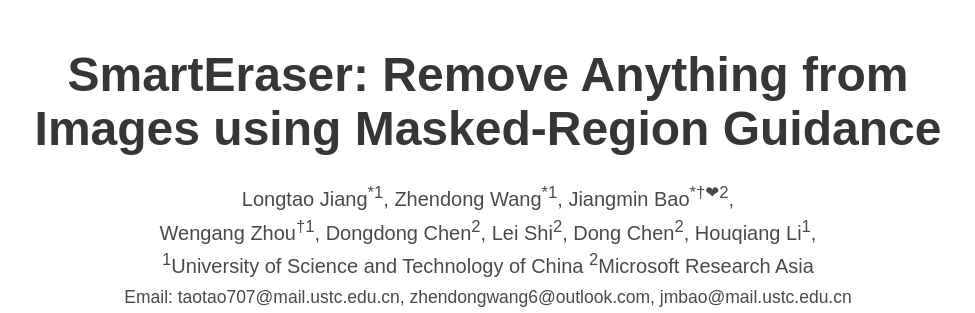
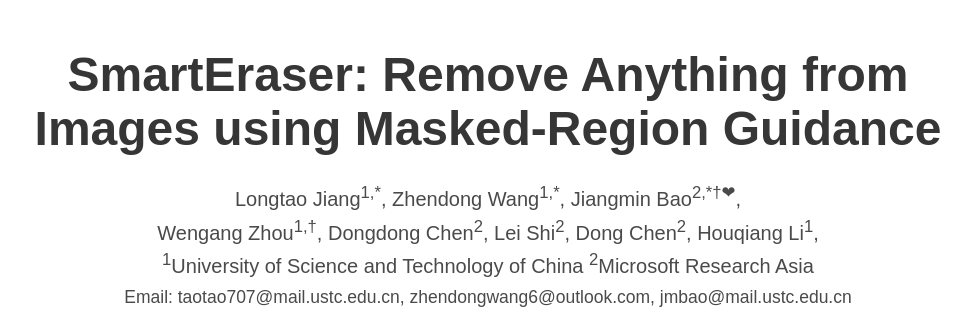
Before and after one commit to longtaojiang/smarteraser.github.io, a plain HTML site: page index.html in a window 1280 px wide. Shown: the top 313 px of the page, without its empty margins (152-1127 px from the left). Drawn offline with nearby package versions, Linux system fonts and the light colour scheme; some icons are missing; a web font is replaced by a local one.

Commit message:
Update index.html

```diff
--- a/index.html
+++ b/index.html
@@ -55,11 +55,11 @@
             <h1 class="title is-1 publication-title">SmartEraser: Remove Anything from Images using Masked-Region Guidance</h1>
             <div class="is-size-5 publication-authors">
               <!-- Paper authors -->
-              <span class="author-block">Longtao Jiang</a><sup>*1</sup>,</span>
-              <span class="author-block">Zhendong Wang</a><sup>*1</sup>,</span>
-              <span class="author-block">Jiangmin Bao</a><sup>*†❤2</sup>,</span>
+              <span class="author-block">Longtao Jiang</a><sup>1,*</sup>,</span>
+              <span class="author-block">Zhendong Wang</a><sup>1,*</sup>,</span>
+              <span class="author-block">Jiangmin Bao</a><sup>2,*†❤</sup>,</span>
               <br>
-              <span class="author-block">Wengang Zhou</a><sup>†1</sup>,</span>
+              <span class="author-block">Wengang Zhou</a><sup>1,†</sup>,</span>
               <span class="author-block">Dongdong Chen</a><sup>2</sup>,</span>
               <span class="author-block">Lei Shi</a><sup>2</sup>,</span>
               <span class="author-block">Dong Chen</a><sup>2</sup>,</span>
```
